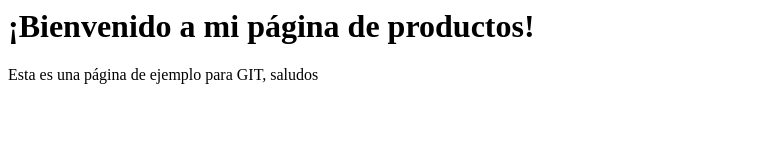
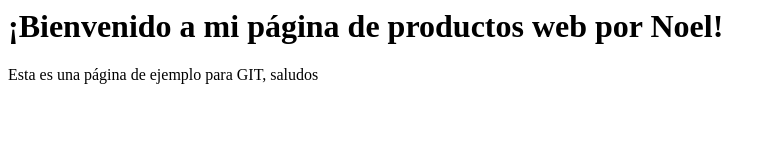
Before and after one commit to Noel-9298/ProyectoGit, a plain HTML site: page index.html in a window 1280 px wide. Shown: the whole page, without its empty margins (0-776 px from the left). Drawn offline with Linux system fonts and the light colour scheme.

Commit message:
Update index.html

```diff
--- a/index.html
+++ b/index.html
@@ -3,7 +3,7 @@
     <title>Página de ejemplo 1</title>
 </head>
 <body>
-    <h1>¡Bienvenido a mi página de productos!</h1>
+    <h1>¡Bienvenido a mi página de productos web por Noel!</h1>
     <p>Esta es una página de ejemplo para GIT, saludos</p>
 </body>
 </html>
```
